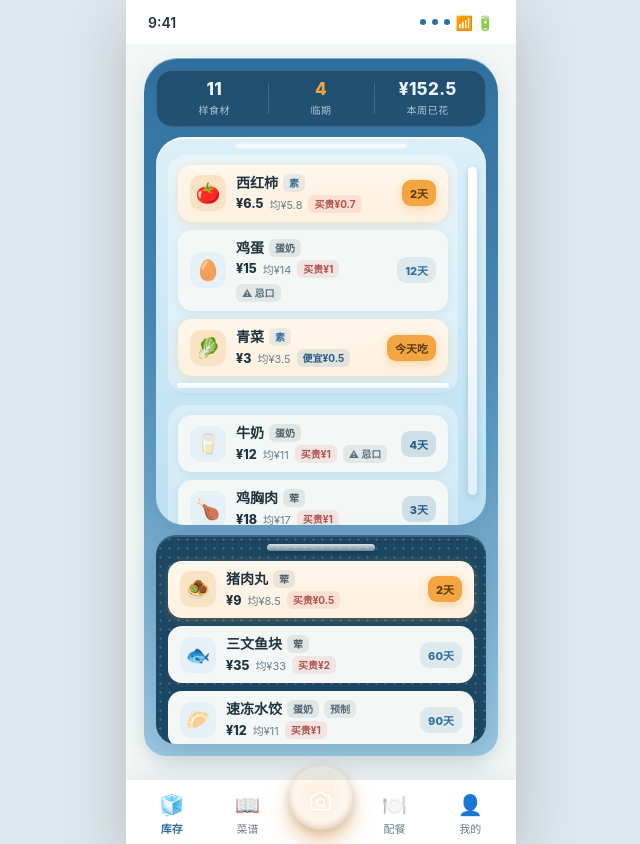
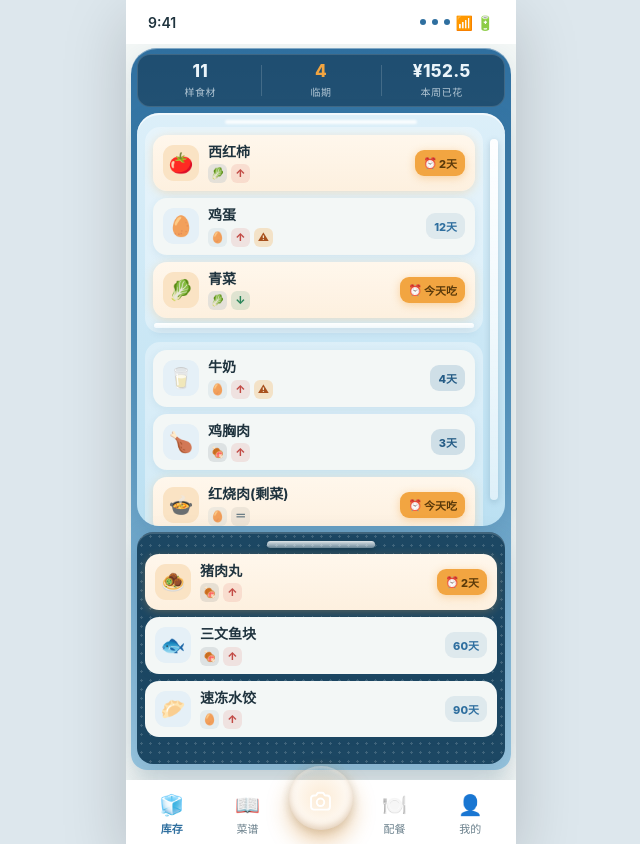
Before and after one commit to shiyao222333-afk/fridge-meal-planner, a plain HTML site: page index.html in a window 1280 px wide. Shown: the whole page, without its empty margins (319-959 px from the left). Drawn offline with Linux system fonts and the light colour scheme.

Commit message:
库存页微调 v0.4.1：冰箱全屏铺满+卡片图标化降噪（易用性原则落地）

```diff
--- a/index.html
+++ b/index.html
@@ -1,6 +1,11 @@
 <!DOCTYPE html>
 <!-- 设计系统：彩格调「冷蓝家电」色板 v2（--c-steel / --c-ice / --c-frost / --c-cream / --c-accent / --c-text）
-     本次仅重做「库存页（APP 首页）」+ 全局主色由绿转蓝，其余 9 屏结构与逻辑保持原样 -->
+     v0.4.1 · 本轮仅微调「库存页（APP 首页 #s-inventory）」两处，其余 9 屏 / 全局变量 / 导航一字未动：
+       ① 冰箱近全屏铺满：页面 padding 18→5px、机身 padding 12→6px、width 100%，
+          底部保留 74px 给导航（含凸起相机键）安全距离
+       ② 卡片文字降噪：素/荤、忌口过敏、买贵便宜、药品不进配餐 全改「图标 + 色点」，
+          卡片只剩 图标行(≤4) + 食材名 + 天数徽（⏰暖橙临期）；点图标出提示、长按卡片召回全文
+     保留：上冷藏(浅冰蓝通透) / 下冷冻(深磨砂蓝) 靠形状+冷暖蓝区分、无文字舱标；暖橙仅作行动点 -->
 <html lang="zh-CN">
 <head>
 <meta charset="UTF-8">
@@ -218,17 +223,19 @@
      库存页（首页）· 冰箱造型 —— 本次重做
      冷藏 = 亮浅通透 / 冷冻 = 深蓝哑光，仅靠形状与颜色区分，无文字标签
      =================================================================== */
-  #s-inventory.active{display:flex;flex-direction:column;padding:14px 18px 88px;}
+  /* v0.4.1 ①：近全屏铺满 —— 页面 padding 压到最小，机身贴近屏幕左右边缘，
+     底部只保留导航安全距离（导航 64px + 10px 余量） */
+  #s-inventory.active{display:flex;flex-direction:column;padding:4px 5px 74px;}
 
-  /* 机身：钢蓝 → 冰蓝垂直渐变，顶部圆角更大 */
-  .fridge{flex:1;min-height:596px;display:flex;flex-direction:column;gap:10px;padding:12px;
-    border-radius:34px 34px 22px 22px;
+  /* 机身：钢蓝 → 冰蓝垂直渐变，几乎占满整个可视区 */
+  .fridge{flex:1;width:100%;min-height:690px;display:flex;flex-direction:column;gap:6px;padding:6px;
+    border-radius:26px 26px 16px 16px;
     background:linear-gradient(180deg,var(--c-steel) 0%,#4B8CB8 40%,#9CC9E3 100%);
     box-shadow:0 8px 24px rgba(31,71,99,.12),inset 0 1px 0 rgba(255,255,255,.4);}
 
-  /* 机身顶部状态条（冰箱面板） */
+  /* 机身顶部状态条（冰箱面板）· 跟着铺满 */
   .fr-panel{flex:none;display:flex;align-items:center;background:rgba(14,45,66,.5);
-    border:1px solid rgba(255,255,255,.14);border-radius:16px;padding:9px 4px;}
+    border:1px solid rgba(255,255,255,.14);border-radius:13px;padding:7px 2px;}
   .fr-panel .cell{flex:1;text-align:center;color:#EAF4FA;position:relative;}
   .fr-panel .cell+.cell::before{content:"";position:absolute;left:0;top:3px;bottom:3px;width:1px;background:rgba(255,255,255,.16);}
   .fr-panel .v{font-size:17px;font-weight:800;letter-spacing:.4px;line-height:1.15;}
@@ -238,40 +245,41 @@
   .chamber{position:relative;overflow:hidden;}
 
   /* 上舱 · 冷藏：浅冰蓝通透 + 玻璃货架 + 右侧竖向门把手 */
-  .chill{flex:65 1 0;min-height:296px;border-radius:28px;
+  .chill{flex:64 1 0;min-height:340px;border-radius:22px;
     background:linear-gradient(180deg,#DCEFF9 0%,var(--c-ice) 100%);
     box-shadow:0 8px 24px rgba(31,71,99,.12),inset 0 2px 0 rgba(255,255,255,.65);}
   .chill::before{content:"";position:absolute;left:24%;right:24%;top:7px;height:4px;border-radius:999px;
     background:rgba(255,255,255,.85);filter:blur(1.2px);pointer-events:none;z-index:2;}
-  .chill .handle{position:absolute;right:9px;top:30px;bottom:30px;width:9px;border-radius:999px;z-index:2;
+  .chill .handle{position:absolute;right:7px;top:26px;bottom:26px;width:8px;border-radius:999px;z-index:2;
     background:linear-gradient(180deg,rgba(255,255,255,.95),rgba(255,255,255,.5));
     box-shadow:0 2px 6px rgba(31,71,99,.2);}
-  .chill-inner{height:100%;overflow-y:auto;padding:18px 28px 12px 12px;}
+  .chill-inner{height:100%;overflow-y:auto;padding:14px 22px 8px 8px;}
 
   /* 下舱 · 冷冻：深磨砂蓝 + 点纹 + 顶部横置拉手 */
-  .freeze{flex:35 1 0;min-height:168px;border-radius:20px;background:var(--c-frost);
+  .freeze{flex:36 1 0;min-height:196px;border-radius:16px;background:var(--c-frost);
     box-shadow:0 10px 28px rgba(28,71,99,.18),inset 0 2px 0 rgba(255,255,255,.16);}
   .freeze::before{content:"";position:absolute;inset:0;pointer-events:none;z-index:1;
     background-image:radial-gradient(rgba(255,255,255,.16) 1px,transparent 1.4px);background-size:9px 9px;}
   .freeze .pull{position:absolute;left:50%;transform:translateX(-50%);top:9px;width:108px;height:7px;border-radius:999px;z-index:2;
     background:linear-gradient(180deg,rgba(255,255,255,.85),rgba(255,255,255,.35));
     box-shadow:0 2px 6px rgba(0,0,0,.22);}
-  .freeze-inner{position:relative;z-index:2;height:100%;overflow-y:auto;padding:26px 12px 12px;}
+  /* 底部多留 34px，避开凸起的相机键 */
+  .freeze-inner{position:relative;z-index:2;height:100%;overflow-y:auto;padding:22px 8px 34px;}
 
   .chill-inner::-webkit-scrollbar,.freeze-inner::-webkit-scrollbar{width:4px;}
   .chill-inner::-webkit-scrollbar-thumb{background:rgba(255,255,255,.7);border-radius:999px;}
   .freeze-inner::-webkit-scrollbar-thumb{background:rgba(255,255,255,.28);border-radius:999px;}
 
   /* 玻璃货架 */
-  .shelf{position:relative;padding:10px 10px 17px;margin-bottom:12px;border-radius:18px;background:rgba(255,255,255,.34);}
+  .shelf{position:relative;padding:8px 8px 15px;margin-bottom:9px;border-radius:15px;background:rgba(255,255,255,.34);}
   .shelf:last-child{margin-bottom:2px;}
   .shelf::after{content:"";position:absolute;left:9px;right:9px;bottom:5px;height:5px;border-radius:999px;
     background:linear-gradient(180deg,rgba(255,255,255,.98),rgba(255,255,255,.58));
     box-shadow:0 3px 8px rgba(31,71,99,.16);}
 
   /* 食材卡 */
-  .fi{display:flex;align-items:center;gap:10px;background:var(--c-cream);border-radius:14px;padding:9px 12px;
-    margin-bottom:8px;box-shadow:0 2px 8px rgba(31,71,99,.08);cursor:pointer;
+  .fi{display:flex;align-items:center;gap:9px;background:var(--c-cream);border-radius:14px;padding:8px 10px;
+    margin-bottom:7px;box-shadow:0 2px 8px rgba(31,71,99,.08);cursor:pointer;
     transition:transform .16s ease,box-shadow .16s ease;}
   .fi:last-child{margin-bottom:0;}
   .fi:active{transform:scale(.985);box-shadow:0 1px 4px rgba(31,71,99,.14);}
@@ -280,24 +288,27 @@
     display:flex;align-items:center;justify-content:center;font-size:20px;}
   .fi.soon .fi-th{background:#FAE3C4;}
   .fi-b{flex:1;min-width:0;}
-  .fi-n{display:flex;align-items:center;gap:5px;font-size:14px;font-weight:700;line-height:1.3;}
-  .fi-n .t{overflow:hidden;text-overflow:ellipsis;white-space:nowrap;}
-  .fi-s{display:flex;align-items:center;gap:6px;margin-top:3px;font-size:11px;color:var(--muted);flex-wrap:wrap;}
-  .fi-s .p{font-size:12.5px;font-weight:800;color:var(--text);}
-  .fi-day{flex:none;font-size:11px;font-weight:800;padding:5px 8px;border-radius:9px;white-space:nowrap;
-    background:rgba(47,111,159,.10);color:var(--c-steel);}
+  .fi-n{font-size:14px;font-weight:700;line-height:1.25;overflow:hidden;text-overflow:ellipsis;white-space:nowrap;}
+  .fi-day{flex:none;display:flex;align-items:center;gap:2px;font-size:11px;font-weight:800;padding:5px 8px;
+    border-radius:9px;white-space:nowrap;background:rgba(47,111,159,.10);color:var(--c-steel);}
   .fi-day.mid{background:rgba(47,111,159,.18);color:#255C86;}
   .fi-day.urgent{background:var(--c-accent);color:#5B3A0A;box-shadow:0 2px 8px rgba(242,165,65,.42);}
 
-  .chip{font-size:10px;font-weight:700;line-height:1.6;padding:1px 6px;border-radius:6px;white-space:nowrap;}
-  .chip.diet{background:rgba(47,111,159,.10);color:var(--c-steel);}
-  .chip.diet.meat{background:rgba(31,51,62,.09);color:#4E626E;}
-  .chip.kind{background:rgba(31,51,62,.08);color:#5B6F7B;}
-  .chip.block{background:rgba(217,83,79,.10);color:#B4514D;}
-  .chip.cheap{background:rgba(47,111,159,.12);color:#255C86;}
-  .chip.exp{background:rgba(217,83,79,.11);color:#B4514D;}
-  .chip.flat{background:rgba(31,51,62,.07);color:#61757F;}
-  .chip.tabu{background:rgba(31,51,62,.08);color:#5B6F7B;}
+  /* v0.4.1 ②：卡片文字降噪 —— 素/荤、忌口、买贵便宜、药品 全部改图标 + 色点
+     卡片只保留：图标行(≤4枚) + 食材名 + 天数徽；文字信息一律进详情页 */
+  .fi-ic{display:flex;align-items:center;gap:4px;margin-top:4px;}
+  .ico{width:19px;height:19px;border-radius:6px;flex:none;cursor:pointer;
+    display:flex;align-items:center;justify-content:center;font-size:11px;line-height:1;font-weight:800;}
+  .ico.veg{background:rgba(47,111,159,.12);}      /* 素 · 冷蓝 */
+  .ico.meat{background:rgba(31,51,62,.10);}       /* 荤 · 蓝灰 */
+  .ico.egg{background:rgba(47,111,159,.08);}      /* 蛋奶 */
+  .ico.up{background:rgba(217,83,79,.13);color:#C24A45;}    /* 买贵 ↑ 红 */
+  .ico.down{background:rgba(45,140,95,.15);color:#2A8459;}  /* 便宜 ↓ 绿 */
+  .ico.flat{background:rgba(31,51,62,.07);color:#61757F;}   /* 持平 ＝ 灰 */
+  .ico.warn{background:rgba(242,165,65,.26);color:#A8511E;} /* 忌口/过敏 ⚠ 暖橙 */
+  .ico.med{background:rgba(31,51,62,.09);}        /* 药品·不进配餐 💊 */
+  .ico.block{background:rgba(217,83,79,.11);color:#B4514D;} /* 不进配餐 */
+  .ico:active{transform:scale(.9);}
 
   /* ===== 食材详情（钢蓝头 + 奶白体） ===== */
   .detail-emoji{width:74px;height:74px;border-radius:20px;background:var(--primary-soft);display:flex;align-items:center;justify-content:center;font-size:40px;margin:0 auto 8px;}
@@ -694,32 +705,58 @@
 
   /* ===== 库存页：冰箱舱室渲染 ===== */
   function dayText(d){ return d<=0?'已过期' : d<=1?'今天吃' : d+'天'; }
-  function dietChip(t){
-    if(t==='veg')  return '<span class="chip diet">素</span>';
-    if(t==='meat') return '<span class="chip diet meat">荤</span>';
-    return '<span class="chip diet meat">蛋奶</span>';
+
+  /* --- v0.4.1：文字 → 图标 --- */
+  function icoDiet(t){
+    if(t==='veg')  return '<span class="ico veg"  data-tip="素食">🥬</span>';
+    if(t==='meat') return '<span class="ico meat" data-tip="荤食">🍖</span>';
+    return '<span class="ico egg" data-tip="蛋奶 / 杂食">🥚</span>';
   }
-  function priceChip(it){
+  function icoPrice(it){
     const d=+(it.price-it.avgPrice).toFixed(1);
-    if(d>0)  return '<span class="chip exp">买贵¥'+d+'</span>';
-    if(d<0)  return '<span class="chip cheap">便宜¥'+Math.abs(d)+'</span>';
-    return '<span class="chip flat">持平</span>';
+    if(d>0) return '<span class="ico up"   data-tip="比均价买贵 ¥'+d+'">↑</span>';
+    if(d<0) return '<span class="ico down" data-tip="比均价便宜 ¥'+Math.abs(d)+'">↓</span>';
+    return '<span class="ico flat" data-tip="与均价持平">＝</span>';
+  }
+  function icoRow(it){
+    let s = icoDiet(it.dietTag) + icoPrice(it);
+    if(it.contra && it.contra.length)
+      s += '<span class="ico warn" data-tip="忌口 / 过敏：'+it.contra.join('、')+'">⚠</span>';
+    if(it.kind==='medicine')      s += '<span class="ico med"   data-tip="药品 · 不进配餐">💊</span>';
+    else if(!it.mealEligible)     s += '<span class="ico block" data-tip="不进配餐">⛔</span>';
+    return s;   // 最多 4 枚
+  }
+  /* 长按卡片 = 把降噪掉的文字召回来 */
+  function cardTip(it){
+    const d=+(it.price-it.avgPrice).toFixed(1);
+    const p = d>0?'买贵¥'+d : d<0?'便宜¥'+Math.abs(d) : '与均价持平';
+    const diet = it.dietTag==='veg'?'素':it.dietTag==='meat'?'荤':'蛋奶';
+    let s = it.name+' · '+diet+' · ¥'+it.price+'（'+p+'）';
+    if(it.contra && it.contra.length) s += ' · 忌口：'+it.contra.join('、');
+    if(!it.mealEligible) s += ' · 不进配餐';
+    return s;
   }
   function itemCard(it){
     const soon=it.days<=2, mid=!soon&&it.days<=4;
-    const kind = it.kind!=='ingredient' ? '<span class="chip kind">'+kindLabel(it.kind)+'</span>' : '';
-    const block= it.mealEligible ? '' : '<span class="chip block">不进配餐</span>';
-    const tabu = (it.contra&&it.contra.length) ? '<span class="chip tabu">⚠ 忌口</span>' : '';
     const el=document.createElement('div');
     el.className='fi'+(soon?' soon':'');
     el.innerHTML=
       '<div class="fi-th">'+it.emoji+'</div>'+
       '<div class="fi-b">'+
-        '<div class="fi-n"><span class="t">'+it.name+'</span>'+dietChip(it.dietTag)+kind+block+'</div>'+
-        '<div class="fi-s"><span class="p">¥'+it.price+'</span><span>均¥'+it.avgPrice+'</span>'+priceChip(it)+tabu+'</div>'+
+        '<div class="fi-n">'+it.name+'</div>'+
+        '<div class="fi-ic">'+icoRow(it)+'</div>'+
       '</div>'+
-      '<span class="fi-day'+(soon?' urgent':(mid?' mid':''))+'">'+dayText(it.days)+'</span>';
-    el.onclick=()=>openDetail(it.name);
+      '<span class="fi-day'+(soon?' urgent':(mid?' mid':''))+'">'+
+        (soon?'<span>⏰</span>':'')+dayText(it.days)+'</span>';
+
+    // 点图标 → 小提示；点卡片 → 进详情页（逻辑保持）
+    el.querySelectorAll('.ico[data-tip]').forEach(ic=>{
+      ic.addEventListener('click',e=>{ e.stopPropagation(); showToast(ic.dataset.tip); });
+    });
+    let hold=null, held=false;
+    el.addEventListener('pointerdown',()=>{ held=false; hold=setTimeout(()=>{held=true;showToast(cardTip(it));},450); });
+    ['pointerup','pointercancel','pointerleave'].forEach(ev=>el.addEventListener(ev,()=>clearTimeout(hold)));
+    el.addEventListener('click',()=>{ if(held){ held=false; return; } openDetail(it.name); });
     return el;
   }
   function renderFridge(){
```
Also changed, not shown: 1 other file.
